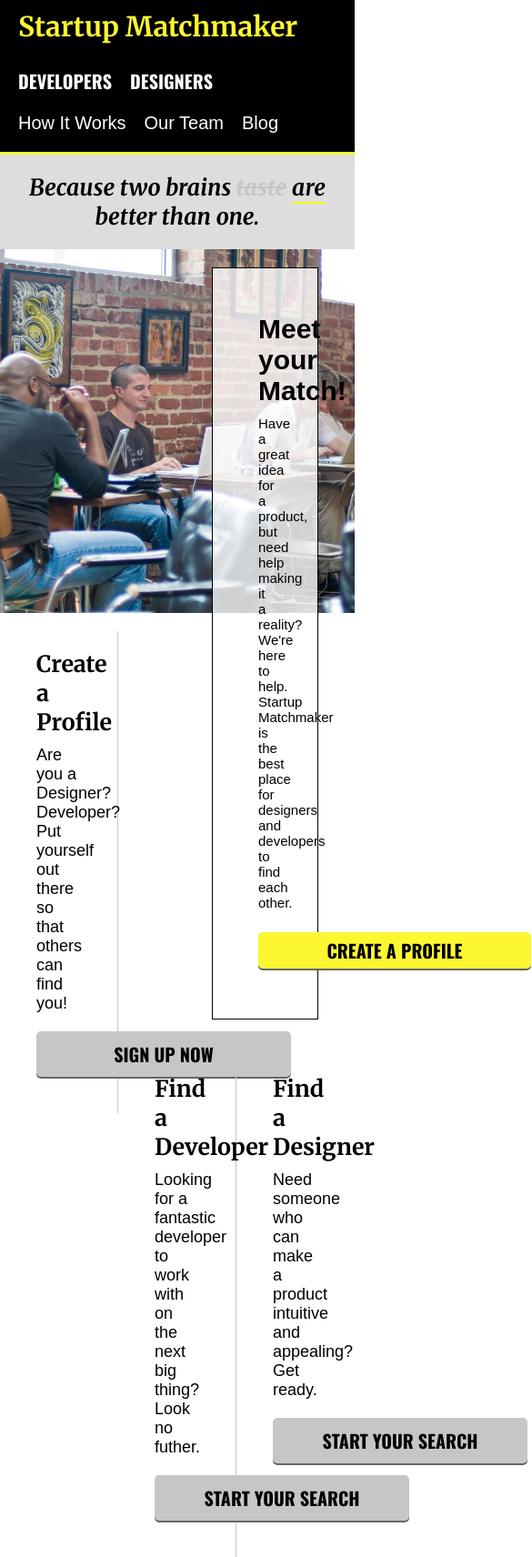
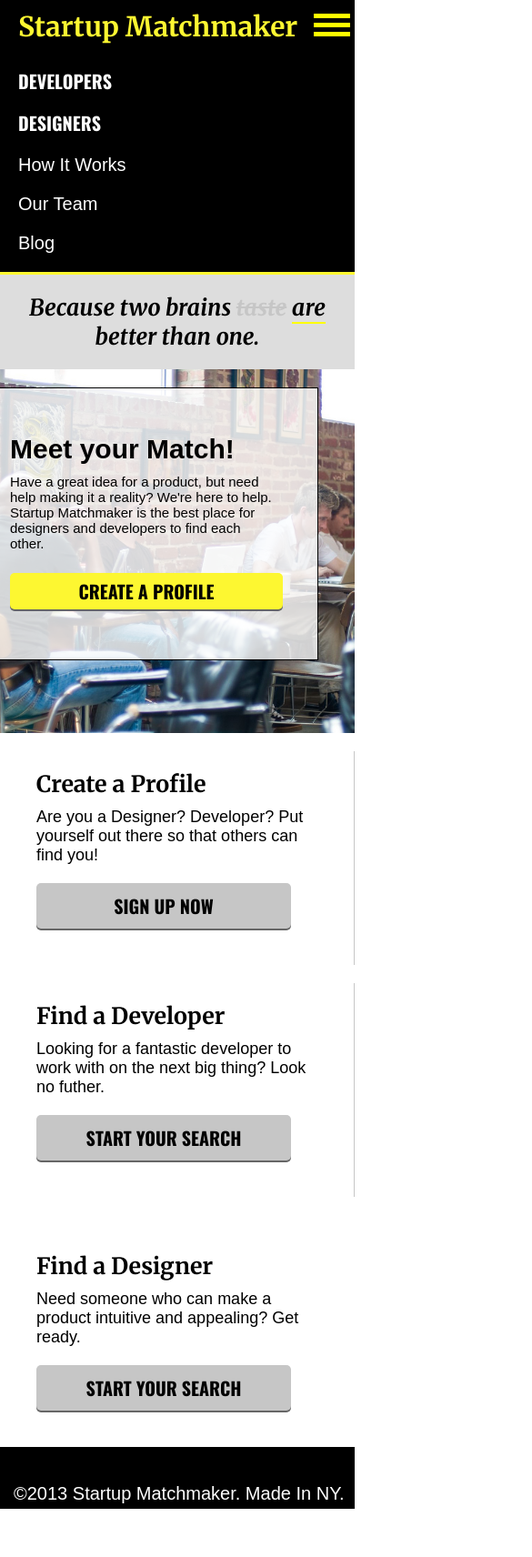
Before and after one commit to sdpernick/startup-matchmaker, a plain HTML site: page index.html in a window 390 px wide. Shown: the top 1712 px of the page at 91% size, 585 px wide, since content can reach past the window. After the commit the page ends 1659 px from the top, so only its background shows below. Drawn offline with nearby package versions, Linux system fonts and the light colour scheme.

Commit message:
Responsive Design

```diff
--- a/css/style.css
+++ b/css/style.css
@@ -31,6 +31,8 @@ header {
 	border-bottom: solid 3px #fdf731;
 }
 
+
+/*Regular Code*/
 .navigation {
 	padding: 10px 10px 10px 10px;
 	float: right;
@@ -48,6 +50,48 @@ ul {
 	padding: 10px 10px 10px 10px;
 	float: left;
 }
+
+/*Responsive*/
+@media only screen and (max-width: 767px) {
+  .navigation{
+    width: 100%;
+  }
+}
+
+@media only screen and (min-width: 768px) and (max-width: 1024px) {
+  .nav {
+    font-size: 12px;
+  }
+}
+
+@media only screen and (max-width: 768px) {
+  .nav {
+    float: none;
+    display: block;
+  }
+}
+
+.hamburger span{
+  margin: 5px;
+  display: block;
+  width: 40px;
+  height: 5px;
+  background-color: yellow;
+}
+
+.hamburger{
+	margin-top: 10px;
+	display: none;
+}
+
+@media only screen and (max-width: 767px) {
+  .hamburger{
+    display: block;
+    float: right;
+  }
+}
+
+/*Regular Code*/
 
 .nav1 {
     font-weight: 700;
@@ -104,9 +148,15 @@ li.nav a:hover {
 	background-color: rgba(255,255,255,.8);
 	float: right;
 	margin: 20px 40px 20px 20px;
-	width: 30%;
+    width: 40%;
 	height: auto;
 	padding: 50px;
+}
+
+@media only screen and (max-width: 768px) {
+  #match {
+    width: 100%;
+  }
 }
 
 .matchmaker {
@@ -141,6 +191,7 @@ li.nav a:hover {
 	background-color: white;
 }
 
+
 #create {
 	float: left;
 	width: 33.33%;
@@ -153,6 +204,22 @@ li.nav a:hover {
 	float: left;
 	width: 33.33%;
 	padding: 40px;
+}
+
+@media only screen and (max-width: 768px) {
+  #create {
+    float: none;
+    display: block;
+   width: 100%;
+  }
+}
+
+@media only screen and (max-width: 768px) {
+  #designer {
+    float: none;
+    display: block;
+    width: 100%;
+  }
 }
 
 h3 {
--- a/index.html
+++ b/index.html
@@ -3,16 +3,20 @@
 <head>
    <title>Startup Matchmaker</title>
 
-   <link rel="stylesheet" href="css/reset.css">
    <link rel="stylesheet" href="css/style.css">
    <link href="https://fonts.googleapis.com/css?family=Merriweather:700,700i|Oswald:700|Source+Sans+Pro:400,700" rel="stylesheet">
-
+ <script src='http://code.jquery.com/jquery-latest.min.js'></script>
 </head>
 
   <body>
     <header>
 
        <a href="index.html" class="logo">Startup Matchmaker</a>
+
+      <div class="hamburger">
+        <span></span><span></span><span></span>
+      </div>
+
 
        <nav class="navigation">
            <ul>
@@ -23,6 +27,7 @@
               <li class="nav"><a href="blog.html">Blog</a></li>
            </ul>
        </nav>
+
 
   </header>
 
--- a/js/main.js
+++ b/js/main.js
@@ -1,3 +1,20 @@
 document.getElementById("create3").onclick = function(){
 	window.alert("We're not taking sign ups yet.");
 }
+
+$(".hamburger").on("click", function(){
+
+	if ($(this).hasClass("open")){
+      $(this).removeClass("open");
+      $("header").animate({
+      	height: 70
+      });
+
+   } else {
+   	$(this).addClass("open");
+   	$("header").animate({
+   		height: 300
+   	});
+   }
+
+});
```
